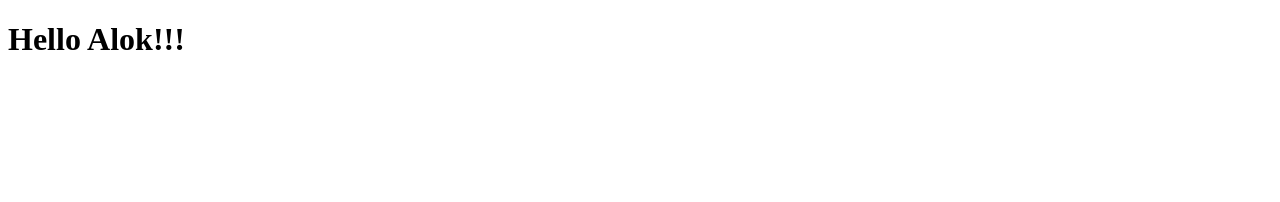
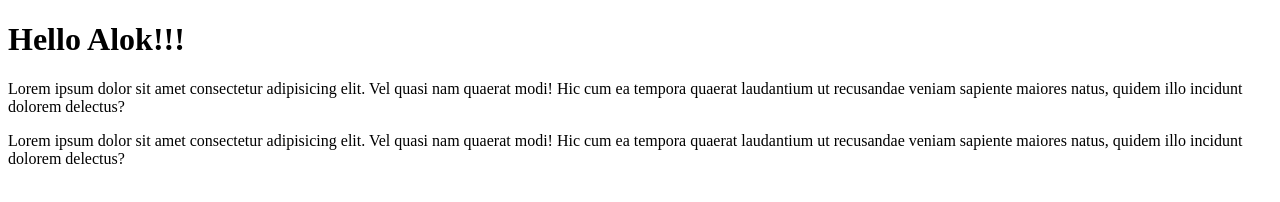
Before and after one commit to PalakJain29/Demo, a plain HTML site: page index.html in a window 1280 px wide. Drawn offline with Linux system fonts and the light colour scheme.

Commit message:
Third Commit

```diff
--- a/index.html
+++ b/index.html
@@ -7,5 +7,8 @@
 </head>
 <body>
     <h1>Hello Alok!!!</h1>
+
+    <p>Lorem ipsum dolor sit amet consectetur adipisicing elit. Vel quasi nam quaerat modi! Hic cum ea tempora quaerat laudantium ut recusandae veniam sapiente maiores natus, quidem illo incidunt dolorem delectus?</p>
+    <p>Lorem ipsum dolor sit amet consectetur adipisicing elit. Vel quasi nam quaerat modi! Hic cum ea tempora quaerat laudantium ut recusandae veniam sapiente maiores natus, quidem illo incidunt dolorem delectus?</p>
 </body>
 </html>
```
